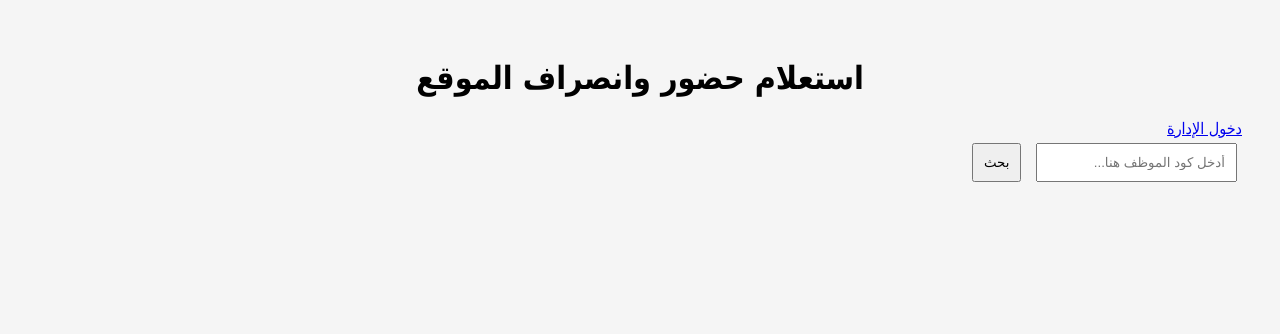
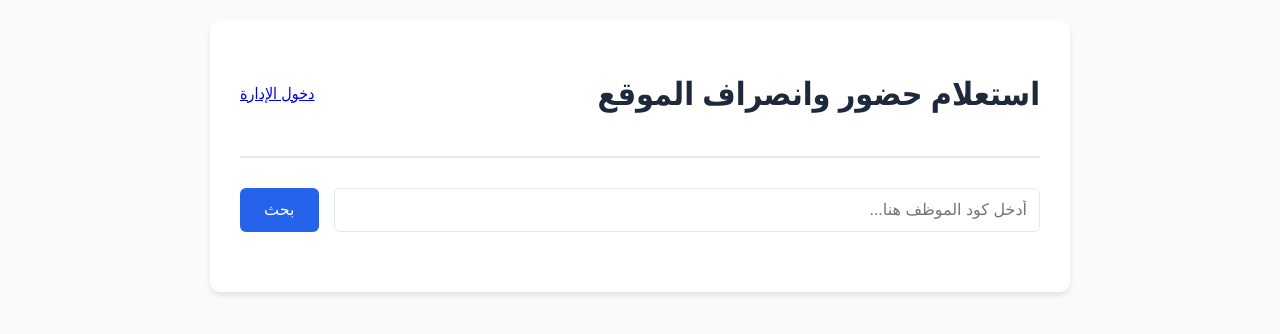
Before and after one commit to assoohemdan4-web/site-attendance, a plain HTML site: page index.html in a window 1280 px wide. Drawn offline with Linux system fonts and the light colour scheme.

Commit message:
Refactor CSS with CSS variables and improved styles

```diff
--- a/css/style.css
+++ b/css/style.css
@@ -1,58 +1,65 @@
-body{
-
-font-family:Tahoma;
-background:#f5f5f5;
-padding:30px;
-
+:root {
+    --primary-color: #2563eb;
+    --bg-color: #f8fafc;
+    --text-color: #1e293b;
+    --border-color: #e2e8f0;
 }
 
-
-h1{
-
-text-align:center;
-
+body {
+    font-family: 'Segoe UI', Tahoma, Geneva, Verdana, sans-serif;
+    background-color: var(--bg-color);
+    color: var(--text-color);
+    margin: 0;
+    padding: 20px;
 }
 
-
-.card{
-
-background:white;
-padding:20px;
-margin:20px auto;
-max-width:500px;
-border-radius:10px;
-
+.container {
+    max-width: 800px;
+    margin: 0 auto;
+    background: white;
+    padding: 30px;
+    border-radius: 10px;
+    box-shadow: 0 4px 6px -1px rgba(0, 0, 0, 0.1);
 }
 
-
-input,button{
-
-padding:10px;
-margin:5px;
-
+header {
+    display: flex;
+    justify-content: space-between;
+    align-items: center;
+    border-bottom: 2px solid var(--border-color);
+    padding-bottom: 20px;
+    margin-bottom: 30px;
 }
 
-
-button{
-
-cursor:pointer;
-
+.search-section, .upload-section {
+    display: flex;
+    gap: 15px;
+    margin-bottom: 30px;
 }
 
-
-table{
-
-width:90%;
-margin:auto;
-background:white;
-border-collapse:collapse;
-
+input[type="text"], input[type="file"] {
+    flex: 1;
+    padding: 12px;
+    border: 1px solid var(--border-color);
+    border-radius: 6px;
+    font-size: 16px;
 }
 
+button {
+    padding: 12px 24px;
+    background-color: var(--primary-color);
+    color: white;
+    border: none;
+    border-radius: 6px;
+    cursor: pointer;
+    font-size: 16px;
+    transition: background-color 0.3s;
+}
 
-td,th{
+button:hover {
+    background-color: #1d4ed8;
+}
 
-border:1px solid #ddd;
-padding:8px;
-
+.hidden {
+    display: none;
 }
```
